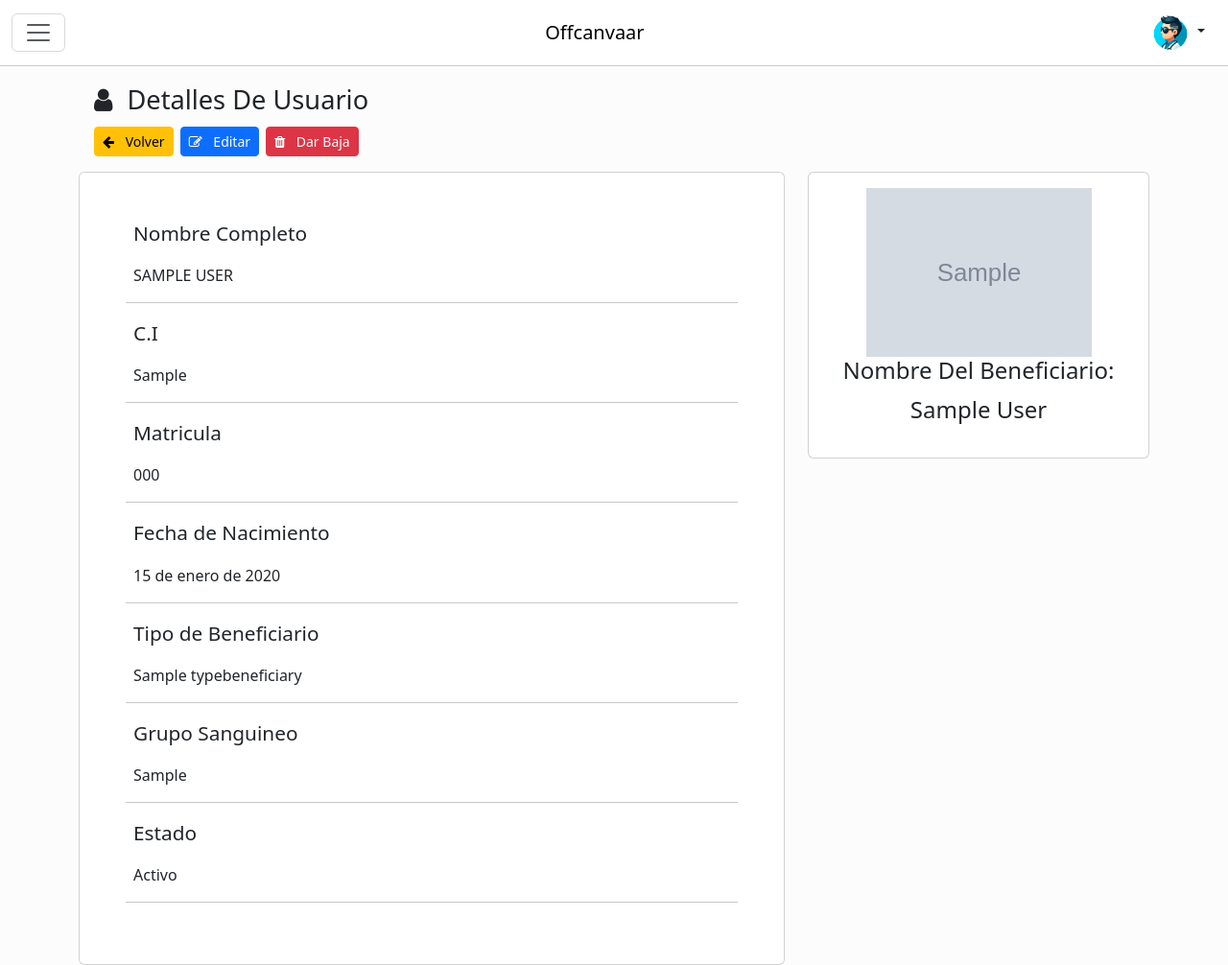
After one commit to Andonny1up/ssu_carnet, a Django app: page /admin/beneficiaries/detail/1/ in a window 1280 px wide. The commit adds this page. Shown: the whole page at 96% size. Run offline with Django 5.2, Linux system fonts and the light colour scheme; a user stored in the database is signed in; tables that the repository leaves empty hold one stand-in row (values such as "Sample post"); grey boxes marked "Sample" are stand-in pictures; some libraries are stand-ins or nearby versions.

Commit message:
beneficiary crud

```diff
--- a/beneficiaries_ssu/models.py
+++ b/beneficiaries_ssu/models.py
@@ -22,7 +22,7 @@ class Beneficiary(models.Model):
     date_of_birth = models.DateField('fecha de nacimiento')
     address = models.CharField('direccion',max_length=100,null=True,blank=True)
     m_code = models.CharField('matricula',max_length=10,unique=True)
-    blood_group = models.CharField('grupo sanguineo',max_length=3)
+    blood_group = models.CharField('grupo sanguineo',max_length=5)
     is_active = models.BooleanField('activo',default=True)
     type_beneficiary = models.ForeignKey(TypeBeneficiary, on_delete=models.SET_NULL, null=True,blank=True)
     beneficiary_d = models.ForeignKey('self',on_delete=models.CASCADE,blank=True,null=True,related_name='dependents')
--- /dev/null
+++ b/beneficiaries_ssu/templates/beneficiaries_ssu/beneficiaries/beneficiary_detail.html
@@ -0,0 +1,124 @@
+{% extends "admin_ssu/master.html" %}
+{% load static %}
+{% block content %}
+<div class="container">
+    <div class="row">
+        <div class="col">
+            <h1 class="heading">
+                <i class="fa fa-user"></i> Detalles De Usuario
+                <div class="mt-2">
+                    <a href="{% url 'admin_ssu:bene_ssu:b_list' %}" class="btn btn-warning btn-sm"><i class="fa fa-arrow-left"></i> Volver</a>
+                    <a href="{% url 'admin_ssu:bene_ssu:b_edit' beneficiary.id %}" class="btn btn-primary btn-sm"><i class="fa fa-edit"></i> Editar</a>
+                    <a href="#" class="btn btn-danger btn-sm" data-bs-toggle="modal" data-bs-target="#deleteModal"><i class="fa fa-trash"></i> Dar Baja</a>
+                </div>
+            </h1>
+        </div>
+    </div>
+    <div class="row">
+        <div class="col-12 col-md-5 col-lg-4 order-md-2 mb-2">
+            <div class="card">
+                <div class="card-body">
+                    <div class="d-flex justify-content-center">
+                        <img src="{{ beneficiary.photo.url}}" alt="" width="235px">
+                    </div>
+                    <div class="text-center">
+                        <h4>Nombre Del Beneficiario:</h4>
+                        <p class="p-username">{{ beneficiary.first_name }} {{ beneficiary.last_name }}</p>
+                    </div>
+                </div>
+            </div>
+        </div>
+        <div class="col-12 col-md-7 col-lg-8">
+            <div class="card">
+                <div class="card-body p-5">
+                    <div class="panel-view">
+                        <p>Nombre Completo</p>
+                        <p>{{ beneficiary.first_name |upper }} {{ beneficiary.last_name |upper }}</p>
+                        <hr>
+                    </div>
+                    <div class="panel-view">
+                        <p>C.I</p>
+                        <p>{{ beneficiary.dni }}</p>
+                        <hr>
+                    </div>
+                    <div class="panel-view">
+                        <p>Matricula</p>
+                        <p>{{ beneficiary.m_code }}</p>
+                        <hr>
+                    </div>
+                    <div class="panel-view">
+                        <p>Fecha de Nacimiento</p>
+                        <p>{{ beneficiary.date_of_birth }}</p>
+                        <hr>
+                    </div>
+                    {% if beneficiary.type_beneficiary %}
+                    <div class="panel-view">
+                        <p>Tipo de Beneficiario</p>
+                        <p>{{ beneficiary.type_beneficiary.name }}</p>
+                        <hr>
+                    </div>
+                    {% endif %}
+                    <div class="panel-view">
+                        <p>Grupo Sanguineo</p>
+                        <p>{{ beneficiary.blood_group }}</p>
+                        <hr>
+                    </div>
+                    <div class="panel-view">
+                        <p>Estado</p>
+                        {% if beneficiary.is_active %}
+                            <p>Activo</p>
+                        {% else %}
+                            <p>Inactivo</p>
+                        {% endif %}
+                        <hr>
+                    </div>
+                    {% comment %} <div class="panel-view">
+                        <p>Roles</p>
+                        {% for group in user.groups.all %}
+                            <p>{{ group.name }}</p>
+                        {% endfor %}
+                    </div> {% endcomment %}
+                </div>
+            </div>
+        </div>
+    </div>
+</div>
+<!-- Modal -->
+<div class="modal fade" id="deleteModal" tabindex="-1" aria-labelledby="deleteModalLabel" aria-hidden="true">
+    <div class="modal-dialog">
+      <div class="modal-content">
+        <div class="modal-header my-bg-danger" data-bs-theme="dark">
+          <h1 class="modal-title fs-5" id="deleteModalLabel"> <i class="fa fa-trash"></i> Eliminar</h1>
+          <button type="button" class="btn-close" data-bs-dismiss="modal" aria-label="Close"></button>
+        </div>
+        <div class="modal-body">
+            <p>¿Está seguro de eliminar este usuario?</p>
+        </div>
+        <div class="modal-footer">
+          <button type="button" class="btn btn-gray" data-bs-dismiss="modal">Cancelar</button>
+          {% comment %} <form action="{% url 'admin_ssu:delete_user' user.id %}" method="POST" id="deleteForm">
+            {% csrf_token %}
+            <button type="submit" class="btn my-btn-danger">Eliminar</button>
+        </form> {% endcomment %}
+        </div>
+      </div>
+    </div>
+</div>
+{% endblock %}
+{% block css %}
+<style>
+    .panel-view p{
+        font-weight: 300;
+        padding-left: 0.5rem;
+    }
+    .panel-view p:first-of-type {
+        font-size: 1.3rem;
+        font-weight: 400;
+        {% comment %} color: gray; {% endcomment %}
+    }
+    .p-username{
+        font-size: 1.5rem;
+        font-weight: 300;
+    }
+</style>
+{% endblock css %}
--- a/beneficiaries_ssu/templates/beneficiaries_ssu/beneficiaries/beneficiary_list.html
+++ b/beneficiaries_ssu/templates/beneficiaries_ssu/beneficiaries/beneficiary_list.html
@@ -60,6 +60,9 @@
                                             {% endif %}
                                         </td>
                                         <td>
+                                            {% if perms.beneficiaries_ssu.change_beneficiary %}
+                                            <a href="{% url "admin_ssu:bene_ssu:b_detail" bene.id %}" class="btn btn-sm btn-warning"><i class="fa fa-eye"></i></a>
+                                            {% endif %}
                                             {% if perms.beneficiaries_ssu.change_beneficiary %}
                                             <a href="{% url "admin_ssu:bene_ssu:b_edit" bene.id %}" class="btn btn-sm btn-primary"><i class="fa fa-edit"></i></a>
                                             {% endif %}
--- a/beneficiaries_ssu/urls.py
+++ b/beneficiaries_ssu/urls.py
@@ -13,4 +13,6 @@ urlpatterns = [
     path("beneficiaries", views.BeneficiaryListView.as_view(), name="b_list"),
     path("beneficiaries/create/", views.BeneficiaryCreateView.as_view(), name="b_create"),
     path("beneficiaries/edit/<int:pk>/", views.BeneficiaryEditView.as_view(), name="b_edit"),
+    path("beneficiaries/detail/<int:pk>/", views.BeneficiaryDetailView.as_view(), name="b_detail"),
+
 ]
--- a/beneficiaries_ssu/views.py
+++ b/beneficiaries_ssu/views.py
@@ -92,7 +92,25 @@ class BeneficiaryCreateView(LoginRequiredMixin, CreateView):
         return context
 
     def form_valid(self, form):
-        form.instance.created_by = self.request.user
+        beneficiary = form.instance
+        beneficiary.created_by = self.request.user
+
+        # generar  m_code
+        initials_first_name = beneficiary.first_name[0:1].upper()
+        initials_last_name = ''.join([x[0].upper() for x in beneficiary.last_name.split()])
+        full_initials = initials_last_name + initials_first_name
+        birth_day = beneficiary.date_of_birth.strftime('%d')
+        birth_month = beneficiary.date_of_birth.strftime('%m')
+        birth_year = beneficiary.date_of_birth.strftime('%y')
+
+        m_code = birth_year + '-' + birth_month + birth_day + '-' + full_initials
+
+        # comprobar si el codigo ya existe
+        existings_b = Beneficiary.objects.filter(m_code__startswith=m_code)
+        if existings_b.exists():
+            m_code = m_code + str(existings_b.count())
+
+        beneficiary.m_code = m_code
         return super().form_valid(form)
 
 
@@ -117,3 +135,14 @@ class BeneficiaryEditView(LoginRequiredMixin, UpdateView):
     def form_valid(self, form):
         form.instance.updated_by = self.request.user
         return super().form_valid(form)
+
+
+class BeneficiaryDetailView(LoginRequiredMixin, DetailView):
+    model = Beneficiary
+    template_name = 'beneficiaries_ssu/beneficiaries/beneficiary_detail.html'
+    context_object_name = 'beneficiary'
+
+    def get_context_data(self, **kwargs):
+        context = super().get_context_data(**kwargs)
+        context['title'] = 'Detalle de Beneficiario'
+        return context
```
